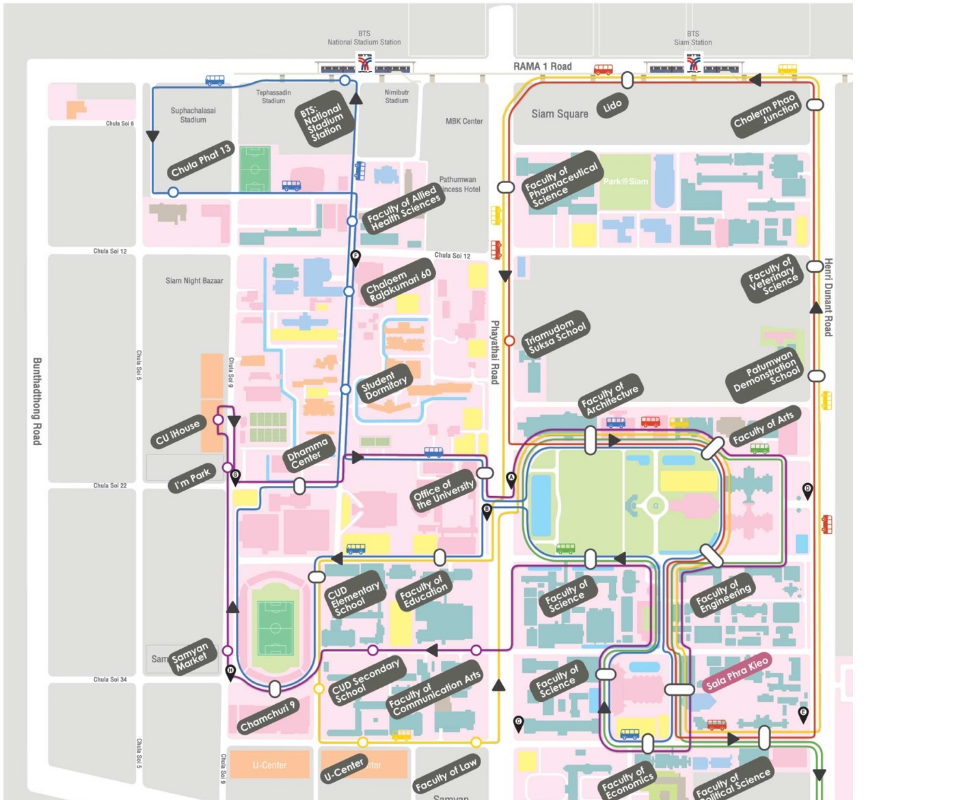
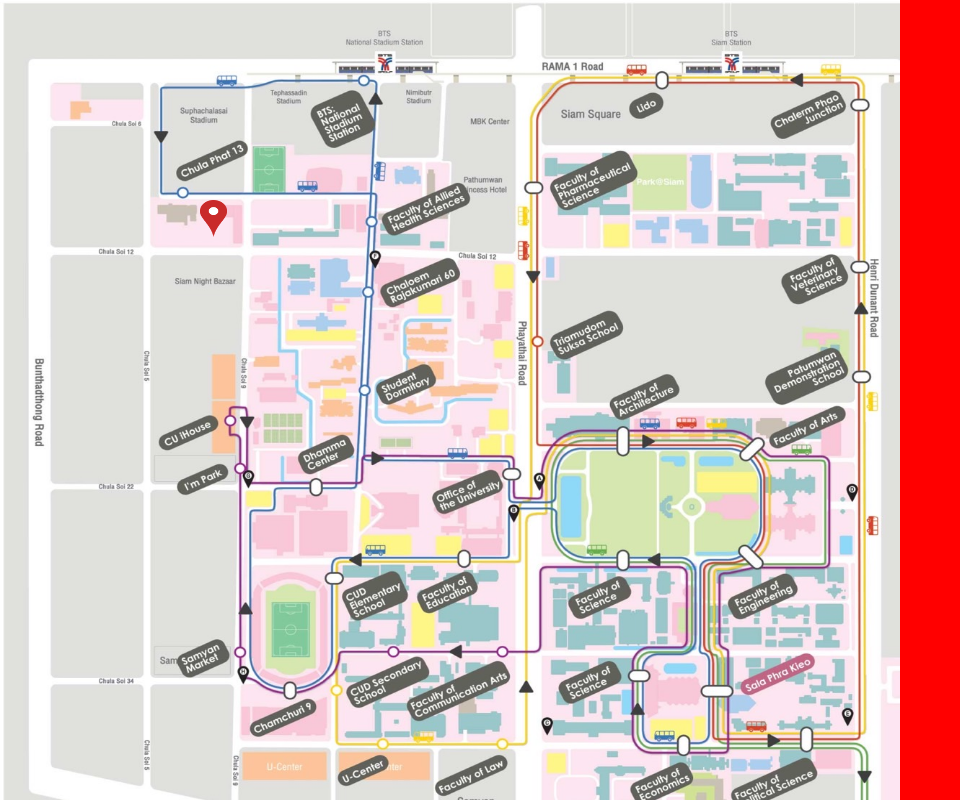
Before and after one commit to ThanawaratGithub/CU-Healthy-Map, a React (Create React App) app: page / in a window 1280 px wide. Shown: the whole page, without its empty margins (0-960 px from the left). Built offline with nearby package versions, Linux system fonts and the light colour scheme.

Commit message:
fixed bug of map

```diff
--- a/src/App.css
+++ b/src/App.css
@@ -12,21 +12,28 @@
     overflow: auto;
 }
 
-.marker{
-  position: absolute;
-  width: 0.5vw;
-
-}
 .container {
+  background-color: red;
+  overflow: auto; /* Enable scrolling for overflowing content */
   width: 100vw;
   height: 100vh;
-  overflow: auto;
   display: flex;
 
 }
 
-.map {
-  width: 853px;
-  height: 898px;
-  object-fit: cover; /* Maintain the image's aspect ratio and fit within the container */
+.map-container {
+  position: relative;
 }
+
+.map{
+  width: 900px;
+  height: 900px;
+
+}
+.marker {
+  width: 27px;
+  height: 37px;
+  position: absolute;
+  top: 200px;
+  left: 200px;
+}
--- a/src/App.js
+++ b/src/App.js
@@ -44,11 +44,12 @@
 
         </>
       </Modal></>
-        <div className='container'>
-
-        <img src={canteen}  className="map"/>
-
-        </div>
+      <div className="container">
+  <div className="map-container">
+    <img src={canteen} className="map" alt="Map" />
+    <img  src = {mark} className="marker"></img>
+  </div>
+</div>
         </>
     );
 }
```
